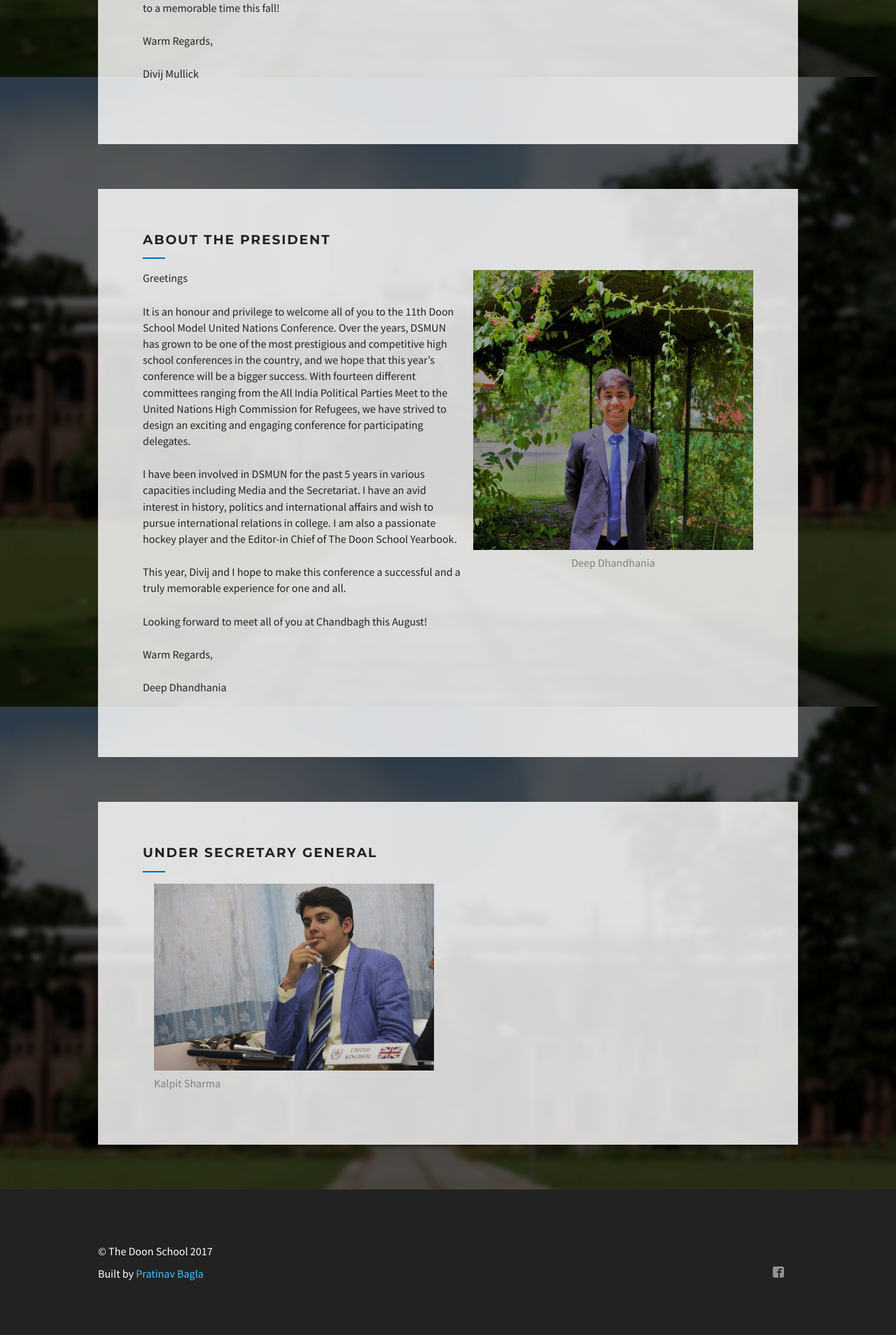
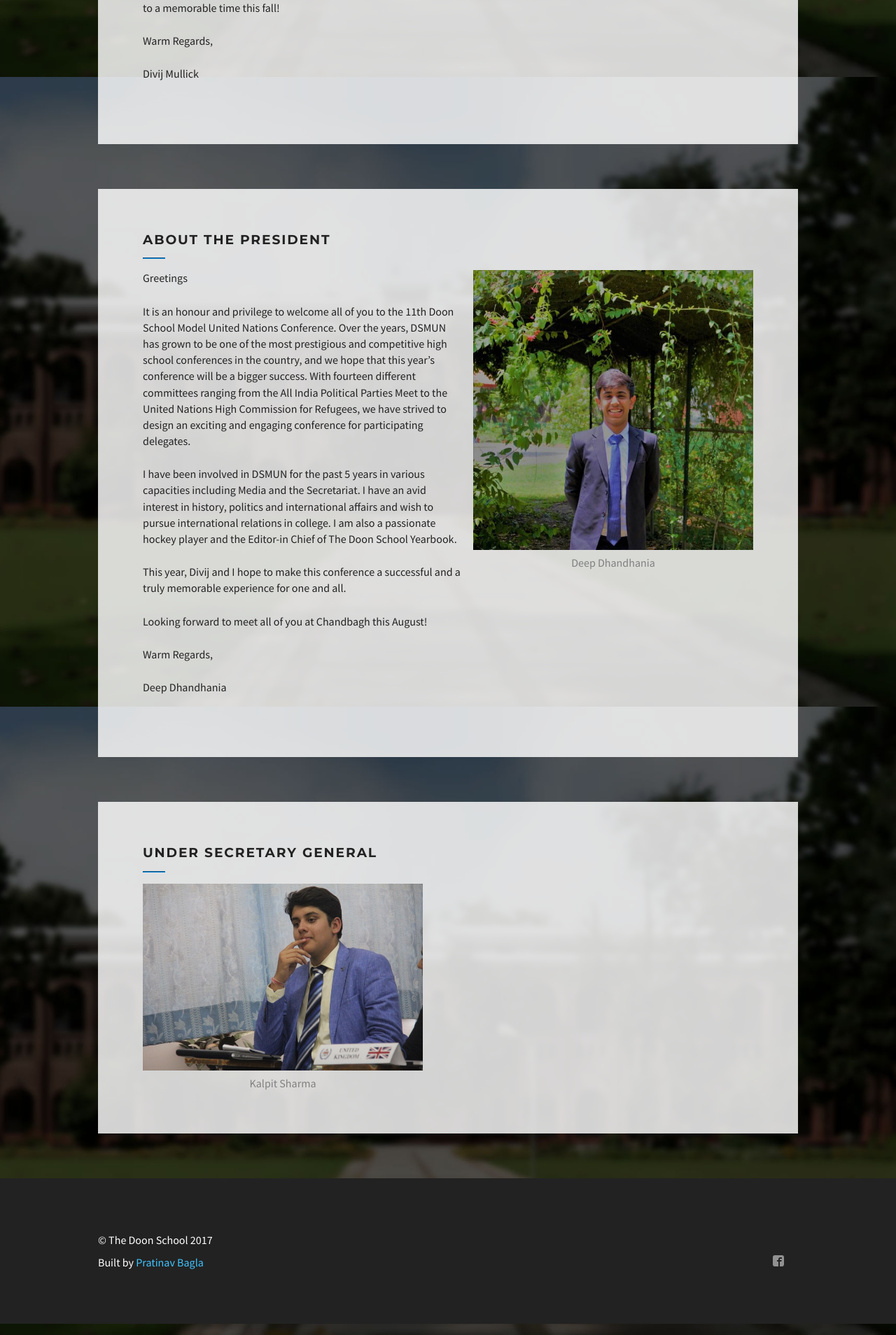
Before and after one commit to pratinav/dsmun17.com, a Jekyll site: the page built from about-the-eb.html, in a window 1280 px wide. Shown: the part 790-2698 px from the top of the page at 70% size. Built offline with Jekyll 4.4.1, drawn with Linux system fonts in a browser that asks for light colours.

Commit message:
About page update

```diff
--- a/about-the-eb.html
+++ b/about-the-eb.html
@@ -53,10 +53,10 @@
 </section>
 
 <section id="about_others" class="container panel">
-<h3>Under Secretary General</h3>
-<hr>
-<figure class="chair_img kalpit">
-  <img src="{{ site.baseurl }}/images/kalpit.jpg">
-  <figcaption>Kalpit Sharma</figcaption>
-</figure>
+  <h3>Under Secretary General</h3>
+  <hr>
+  <figure class="chair_img">
+    <img src="{{ site.baseurl }}/images/kalpit.jpg">
+    <figcaption>Kalpit Sharma</figcaption>
+  </figure>
 </section>
--- a/css/style.css
+++ b/css/style.css
@@ -528,10 +528,14 @@
   float: right;
   margin-bottom: 1em;
   margin-left: 1em;
+  width: 100%;
+  max-width: 400px;
 }
 
-.chair_img.kalpit {
+#about_others .chair_img {
   float: none;
+  margin: 0;
+  display: inline-block;
 }
 
 .chair_img.kalpit figcaption {
@@ -542,7 +546,6 @@
 
 .chair_img img {
   width: 100%;
-  max-width: 400px;
   height: auto;
 }
 
```
Also changed, not shown: committees/unhsc.md (+2 -0 lines).
